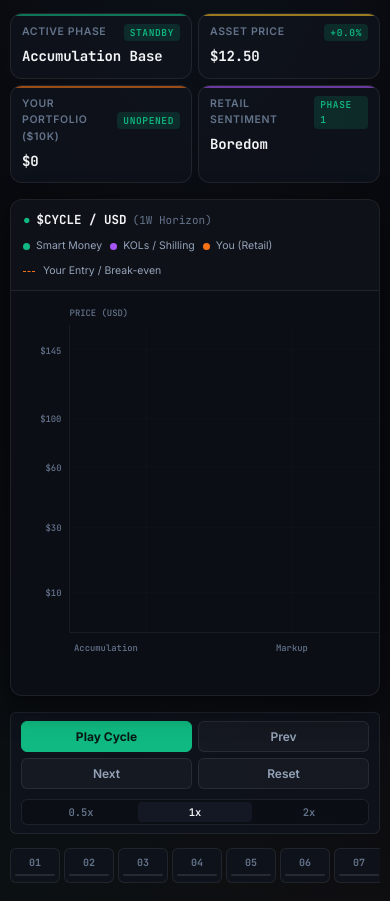
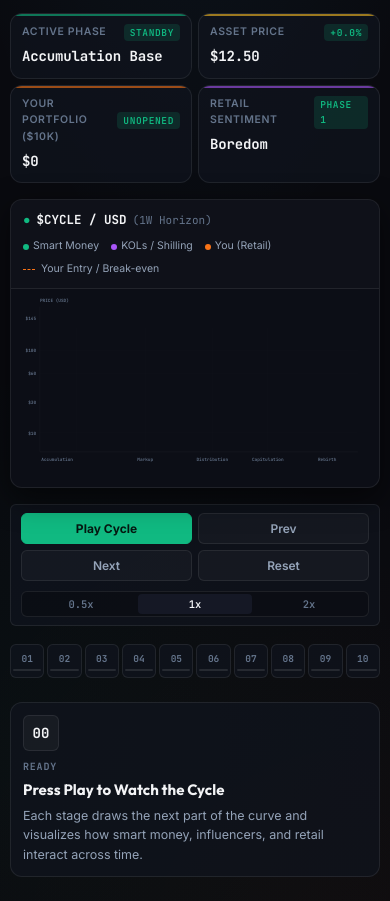
Before and after one commit to 327279/crypto-cycle, a website: page index.html in a window 390 px wide. Shown: the part 181-1082 px from the top of the page. Drawn offline with Linux system fonts and the light colour scheme.

Commit message:
fix(mobile): remove 760px min-width, fit chart perfectly to phone screens without horizontal scroll

```diff
--- a/styles.css
+++ b/styles.css
@@ -1048,6 +1048,16 @@ footer a {
     gap: 10px;
   }
 
+  .svg-container {
+    overflow-x: hidden;
+  }
+
+  svg#cycleChart {
+    min-width: 0;
+    width: 100%;
+    height: auto;
+  }
+
   .control-bar {
     flex-direction: column;
     align-items: stretch;
@@ -1144,23 +1154,80 @@ footer a {
 
   .chart-wrapper {
     border-radius: var(--radius-md);
+    overflow: hidden;
   }
 
   .chart-header {
     padding: 10px 12px;
+    gap: 8px;
+  }
+
+  .chart-title {
+    font-size: 16px;
   }
 
   .chart-legend {
+    display: flex;
     flex-wrap: wrap;
-    gap: 8px;
+    gap: 6px 12px;
   }
 
   .legend-item {
     font-size: 10.5px;
+    gap: 4px;
   }
 
+  .legend-dot {
+    width: 6px;
+    height: 6px;
+  }
+
+  /* Full responsive mobile chart - fits screen perfectly with zero horizontal scroll */
   .svg-container {
-    padding: 6px 6px 10px;
+    padding: 4px 4px 10px;
+    overflow-x: hidden !important;
+    width: 100%;
+  }
+
+  svg#cycleChart {
+    min-width: 0 !important;
+    width: 100% !important;
+    height: auto !important;
+  }
+
+  /* Make curve lines punchy and legible on mobile displays */
+  .curve-seg {
+    stroke-width: 3.5px !important;
+  }
+
+  .curve-glow {
+    stroke-width: 8px !important;
+    opacity: 0.45 !important;
+  }
+
+  .ref-line {
+    stroke-width: 1.5px !important;
+  }
+
+  /* Scale SVG typography for readability without overlapping */
+  .axis-label {
+    font-size: 11.5px !important;
+    font-weight: 600;
+  }
+
+  .ann-title {
+    font-size: 13.5px !important;
+    font-weight: 700 !important;
+  }
+
+  /* Hide the tiny redundant subtitle lines on mobile so titles don't collide */
+  .ann-sub {
+    display: none !important;
+  }
+
+  /* Make circles on points easy to distinguish */
+  .annotation circle:not(.pulse-circle) {
+    r: 5.5 !important;
   }
 
   .control-bar {
@@ -1174,12 +1241,18 @@ footer a {
   }
 
   .stepper-nav {
-    gap: 4px;
+    gap: 3px;
+    padding: 4px 0 6px;
   }
 
   .step-pill {
-    min-width: 50px;
-    padding: 6px 4px;
+    min-width: 0 !important;
+    flex: 1;
+    padding: 6px 2px;
+  }
+
+  .step-num {
+    font-size: 9.5px;
   }
 
   .step-name {
```
